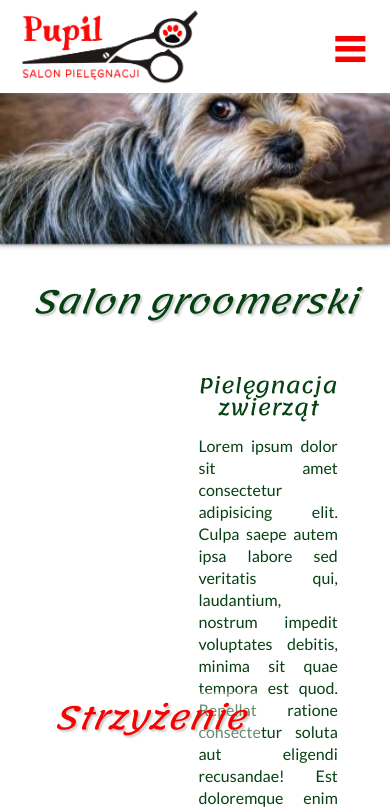
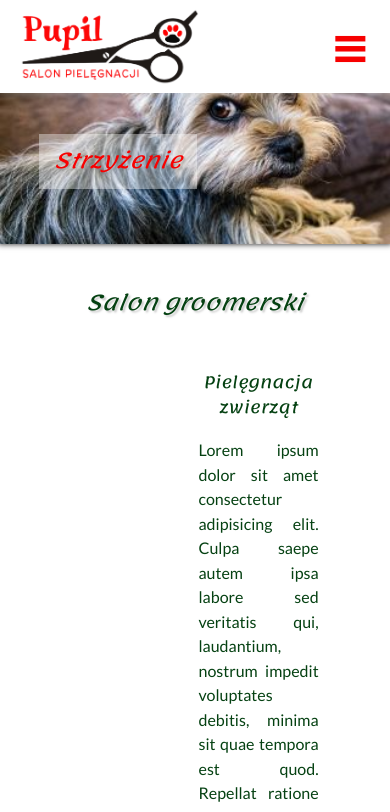
Before and after one commit to MalwinaWitoszek/Website_Pupil, a website: page src/index.html in a window 390 px wide. Shown: the top 812 px of the page. Drawn offline with Linux system fonts and the light colour scheme; some packages are replaced by stand-ins of ours; a web font is replaced by a local one.

Commit message:
Scaling for typography - responsive headers

```diff
--- a/src/index.html
+++ b/src/index.html
@@ -336,7 +336,7 @@
                             <td>20zł</td>
                         </tr>
                         <tr>
-                            <td>Pielęgnacja oczu i uszy</td>
+                            <td>Pielęgnacja oczu i uszu</td>
                             <td>20zł</td>
                         </tr>
                         <tr>
--- a/src/js/scrolleffect.js
+++ b/src/js/scrolleffect.js
@@ -1,7 +1,9 @@
 function scrollEffect(){
     var header = document.getElementById('header'),
-        li = header.firstElementChild.firstElementChild.nextElementSibling.firstElementChild.children,
+        li = header.firstElementChild.firstElementChild.nextElementSibling.nextElementSibling.firstElementChild.children,
+        // li = header.firstElementChild.firstElementChild.nextElementSibling.firstElementChild.children,
         ypos = window.pageYOffset;
+        console.log(li);
 
     if(ypos > 587){
         header.classList.add('scroll-header');  //header configuration after scroll
--- a/src/sass/components/_prices.scss
+++ b/src/sass/components/_prices.scss
@@ -8,7 +8,6 @@
 
     h3
     {
-        font-size: $heading-h3-font-size;
         position: relative;
         text-align: center;
     }
--- a/src/sass/components/_slideshow.scss
+++ b/src/sass/components/_slideshow.scss
@@ -15,17 +15,38 @@
         letter-spacing: 1.5*$general-font-size;
         font-family: $heading-h1-font-family;
         text-transform: uppercase;
-    padding-left: 10px;
-
+        // padding-left: 10px;
+        @include breakpoints(desktopXL) {
+            font-size: 1.5*$heading-h1-font-size;
+        }
+        @include breakpoints(laptop) {
+            font-size: .7*$heading-h1-font-size;
+        }
+        @include breakpoints(tablet) {
+            font-size: .6*$heading-h1-font-size;
+        }
     }
     & span:last-child   //words: "salon pielęgnacji psów i kotów"
     {
         position: absolute;
         bottom: -(3*$general-font-size);
-    left: 2*$heading-h1-font-size;
+        left: 3*$heading-h1-font-size;
         letter-spacing: ($general-font-size / 4);
         line-height: .9*$heading-h1-line-height;
         font-weight: $general-font-weight-bold;
+        @include breakpoints(desktopXL) {
+            font-size: .8*$heading-h1-font-size;
+        }
+        @include breakpoints(laptop) {
+        font-size: .5*$heading-h1-font-size;
+        left: 2*$heading-h1-font-size;
+        bottom: -(2*$general-font-size);
+        }
+        @include breakpoints(tablet) {
+            font-size: .4*$heading-h1-font-size;
+            left: 2*$heading-h1-font-size;
+            bottom: -(2*$general-font-size);
+        }
     }
 }
 
@@ -34,7 +55,15 @@
     height: $heading-h1-font-size;
     width: auto;
     position: absolute;
-
+    @include breakpoints(desktopXL) {
+        height: 1.5*$heading-h1-font-size;
+    }
+    @include breakpoints(laptop) {
+        height: .7*$heading-h1-font-size;
+    }
+    @include breakpoints(tablet) {
+        height: .5*$heading-h1-font-size;
+        }
 }
 #slides
 {
@@ -95,14 +124,22 @@
 .slide-description
 {
     position: absolute;
-    top: 82vh;
+    bottom: 22%;
     left: 10vw;
     h2
     {
         padding: 15px;
         color: $header-text-color;
-        @include opacity(.4, $general-background-color,30px)
+        @include opacity(.4, $general-background-color,30px);
+        @include breakpoints(desktopXL) {
+            padding: 35px;
         }
+        @include breakpoints(desktop) {
+            bottom: 12%;
+        }
+    }
+
+
 }
 .slide-hidden {
     // when elements have an absolute position, it's a way for the ancestor (#presentation-slideshow)
--- a/src/sass/helpers/_variables.scss
+++ b/src/sass/helpers/_variables.scss
@@ -1,21 +1,22 @@
 //Typography
-$general-font-size: 16px;
+$general-font-size: 18px;
 $general-font-family: 'Lato', cursive;  // 400, 700
 $general-font-weight: 400;
 $general-font-weight-bold: 700;
-$general-line-height: 1.375em;
+$general-line-height: 1.8em;
 $general-text-align: justify;
 $heading-font-family: 'Lemonada', cursive;
 $heading-h1-font-family: 'Lemon', cursive;
-$heading-h1-font-size: 3*$general-font-size;
-$heading-h2-font-size: 2*$general-font-size;
+$heading-h1-font-size: 2.7*$general-font-size;
+$heading-h2-font-size: 1.7*$general-font-size;
 $heading-h3-font-size: 1.3*$general-font-size;
-$heading-h1-line-height: $general-line-height;
+$heading-h1-line-height: 1.5*$general-line-height;
 $headings-font-style: italic;
 $headers-text-align: center;
 $nav-font-family: 'Trade Winds', cursive;
 $nav-font-size: 16px;
 $nav-change-font-size: 14px;
+
 
 //Colors
 $general-background-color: white;
--- a/src/sass/layout/_general.scss
+++ b/src/sass/layout/_general.scss
@@ -17,6 +17,11 @@
     line-height: $general-line-height;
     text-align: $general-text-align;
     color: $general-text-color;
+    @include breakpoints(tablet) {  //Scale for typography: mobile(less than tablet)
+        font-size: 0.89*$general-font-size;
+        line-height: 0.85*$general-line-height;
+     }
+
 }
 
 .container
@@ -72,10 +77,28 @@
     font-size: $heading-h2-font-size;
     font-style: $headings-font-style;
     text-shadow: 2px 2px 2px rgba(125, 125, 125, .4);
+    @include breakpoints(desktopXL) {
+        font-size: 1.4*$heading-h2-font-size;
+    }
+    @include breakpoints(laptop) {
+        font-size: .9*$heading-h2-font-size;
+    }
+    @include breakpoints(tablet) {
+        font-size: .7*$heading-h2-font-size;
+    }
 }
 h3
 {
     font-size: $heading-h3-font-size;
+    @include breakpoints(desktopXL) {
+        font-size: 1.4*$heading-h3-font-size;
+    }
+    @include breakpoints(laptop) {
+        font-size: .9*$heading-h3-font-size;
+    }
+    @include breakpoints(tablet) {
+        font-size: .7*$heading-h3-font-size;
+    }
 }
 //google maps
 #gmap_canvas img
--- a/src/sass/layout/_header.scss
+++ b/src/sass/layout/_header.scss
@@ -41,15 +41,7 @@
     font-size: 1.1*$nav-change-font-size;
     font-style: italic;
     margin-left: 1.6*$nav-change-font-size;
-    @include breakpoints (laptop) {
-        display: none;
-    }
-    @include breakpoints (tablet) {
-        display: block;
-    }
-    @include breakpoints (mobile-landscape) {
-        display: none;
-    }
+
     & img {
         height: 100%;
         width: auto;
@@ -60,7 +52,20 @@
           // backface-visibility: hidden;
           // perspective: 1000px;
         }
-      }
+    }
+    @include breakpoints(desktopXL) {
+        font-size: 1.2*$nav-change-font-size;
+    }
+    @include breakpoints(laptop) {
+        display: none;
+    }
+    @include breakpoints(tablet) {
+        display: block;
+        font-size: .7*$nav-change-font-size;
+    }
+    @include breakpoints (mobile-landscape) {
+        display: none;
+    }
 }
 .pulsation {
   animation: pulsation 2s ease-out;
@@ -115,16 +120,22 @@
     line-height: $header-base-height;
     text-transform: uppercase;
     transition: all 0.5s;
+    &:first-child(){
+        height: $header-base-height;
+        padding-top: 30px;
+    }
+    @include breakpoints(desktopXL) {
+      font-size: 1.4*$nav-font-size;
+    }
+    @include breakpoints(laptop) {
+        font-size: .9*$nav-font-size;
+    }
     @include breakpoints(tablet) {
       display: block;
-    //   height: 2.5 * $nav-font-size;
       padding: 20px $mobile-padding 0;
       line-height: 1;
       width: auto;
-    }
-    &:first-child(){
-        height: $header-base-height;
-        padding-top: 30px;
+      font-size: .8*$nav-font-size;
     }
   }
 
@@ -204,7 +215,16 @@
 
 .scroll-header-li {
   font-size: $nav-change-font-size !important;
-  color: grey;
+  color: pink;
+  @include breakpoints(desktopXL) {
+    font-size: 1.2*$nav-change-font-size !important;
+  }
+  @include breakpoints(laptop) {
+      font-size: .9*$nav-change-font-size !important;
+  }
+  @include breakpoints(tablet) {
+    font-size: .8*$nav-change-font-size !important;
+  }
 }
 // back to top button
 #back-to-top{
```
Also changed, not shown: src/css/main.css, 1 other file. Lines whose indentation alone changed are shown as unchanged.
